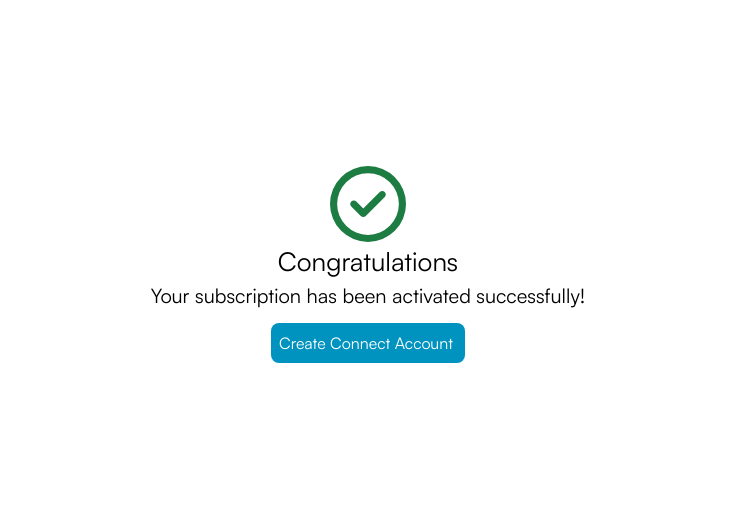
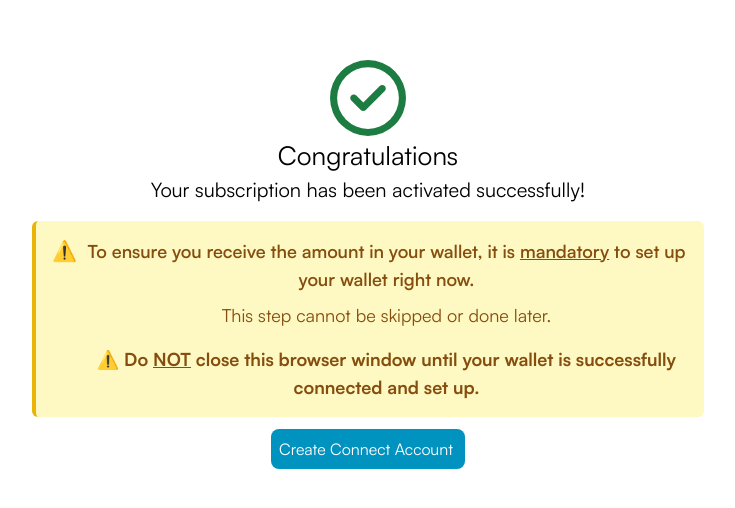
Before and after one commit to dignitestudios-dev/BuzzHub-SignUp, a React (Vite) app: page /req-success in a window 1280 px wide. Shown: the part 136-644 px from the top of the page, without its empty margins (272-1007 px from the left). Built offline with nearby package versions, Linux system fonts and the light colour scheme; no server answers.

Commit message:
added warning text in create stripe account screen

```diff
--- a/src/components/RequestSuccessScreen.jsx
+++ b/src/components/RequestSuccessScreen.jsx
@@ -119,6 +119,21 @@ const RequestSuccessScreen = () => {
                   Your subscription has been activated successfully!
                 </p>
 
+                <div className="bg-yellow-100 border-l-4 border-yellow-500 text-yellow-800 p-4 rounded-md w-full max-w-2xl mx-auto mt-4">
+  <div className="flex items-start gap-2">
+    <span className="text-xl">⚠️</span>
+    <div className="text-sm sm:text-base md:text-lg leading-relaxed">
+      <p className="font-semibold">
+        To ensure you receive the amount in your wallet, it is <span className="underline">mandatory</span> to set up your wallet right now.
+      </p>
+      <p className="mt-2">This step cannot be skipped or done later.</p>
+      <p className="mt-4 font-bold">
+        ⚠️ Do <span className="uppercase underline">not</span> close this browser window until your wallet is successfully connected and set up.
+      </p>
+    </div>
+  </div>
+</div>
+
                 {/* <RiLoader3Line className="animate-spin mx-auto text-[42px]" /> */}
                 <button
                   onClick={createConnect}
--- a/src/pages/CancelSubscription.jsx
+++ b/src/pages/CancelSubscription.jsx
@@ -121,7 +121,7 @@ const CancelSubscription = () => {
             {subscriptionData?.status}
           </div>
 
-          <div className="space-y-2 text-sm text-gray-500">
+          <div className="space-y-2 text-sm  text-gray-500">
             <p>
               <strong>Period:</strong>{" "}
               {new Date(
```
